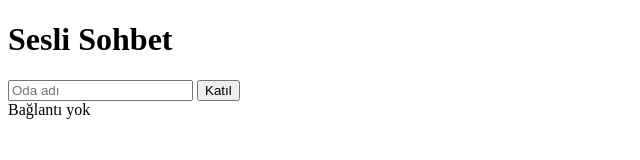
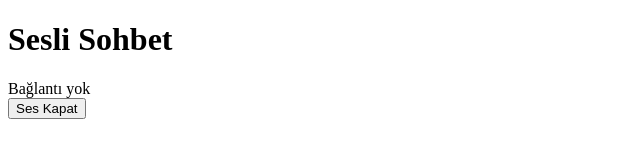
Before and after one commit to Ceka124124/PrStar, a website: page public/index.html in a window 1280 px wide. Shown: the whole page, without its empty margins (0-640 px from the left). Drawn offline with nearby package versions, Linux system fonts and the light colour scheme; no server answers.

Commit message:
Update index.html

```diff
--- a/public/index.html
+++ b/public/index.html
@@ -1,4 +1,3 @@
-
 <!DOCTYPE html>
 <html lang="tr">
 <head>
@@ -7,9 +6,9 @@
 </head>
 <body>
   <h1>Sesli Sohbet</h1>
-  <input id="roomInput" placeholder="Oda adı" />
-  <button id="joinBtn">Katıl</button>
   <div id="status">Bağlantı yok</div>
+  <button id="muteBtn">Ses Kapat</button>
+  <button id="unmuteBtn" style="display:none;">Ses Aç</button>
   <script src="/socket.io/socket.io.js"></script>
   <script src="client.js"></script>
 </body>
```
